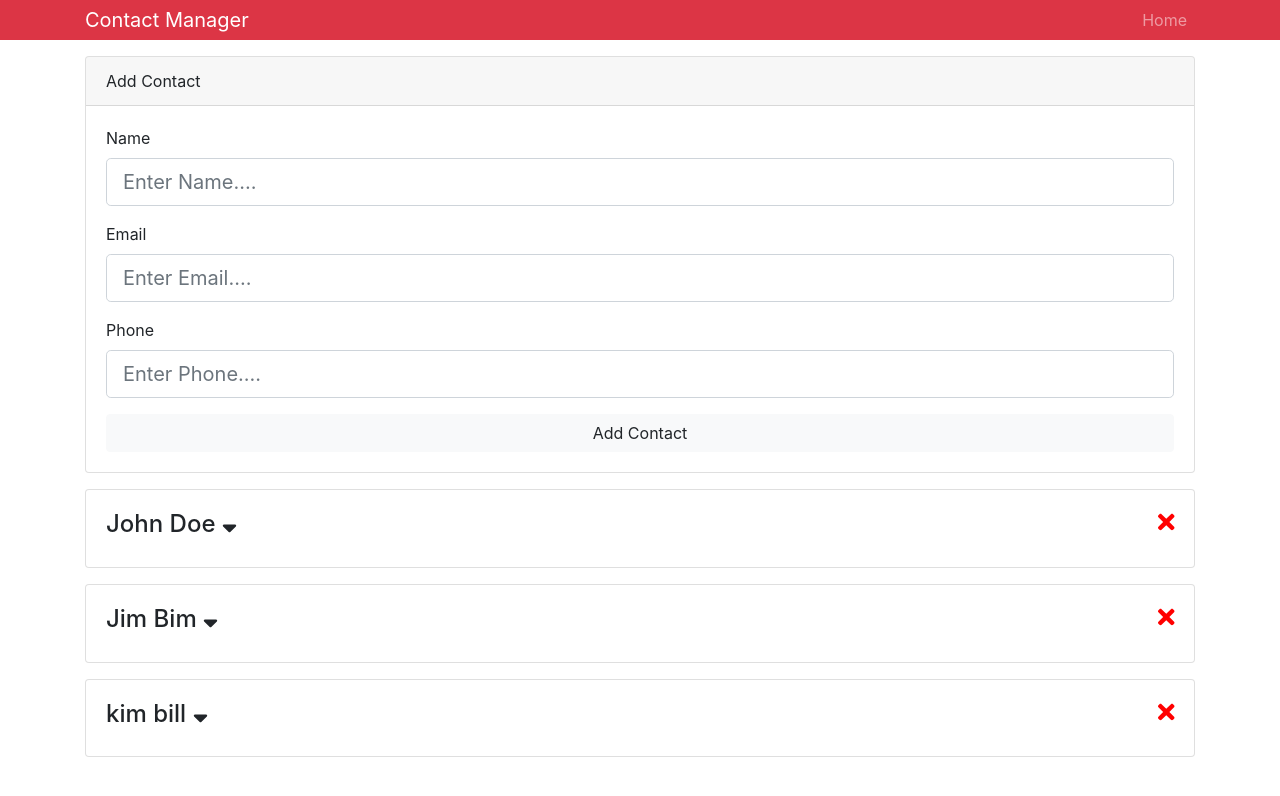
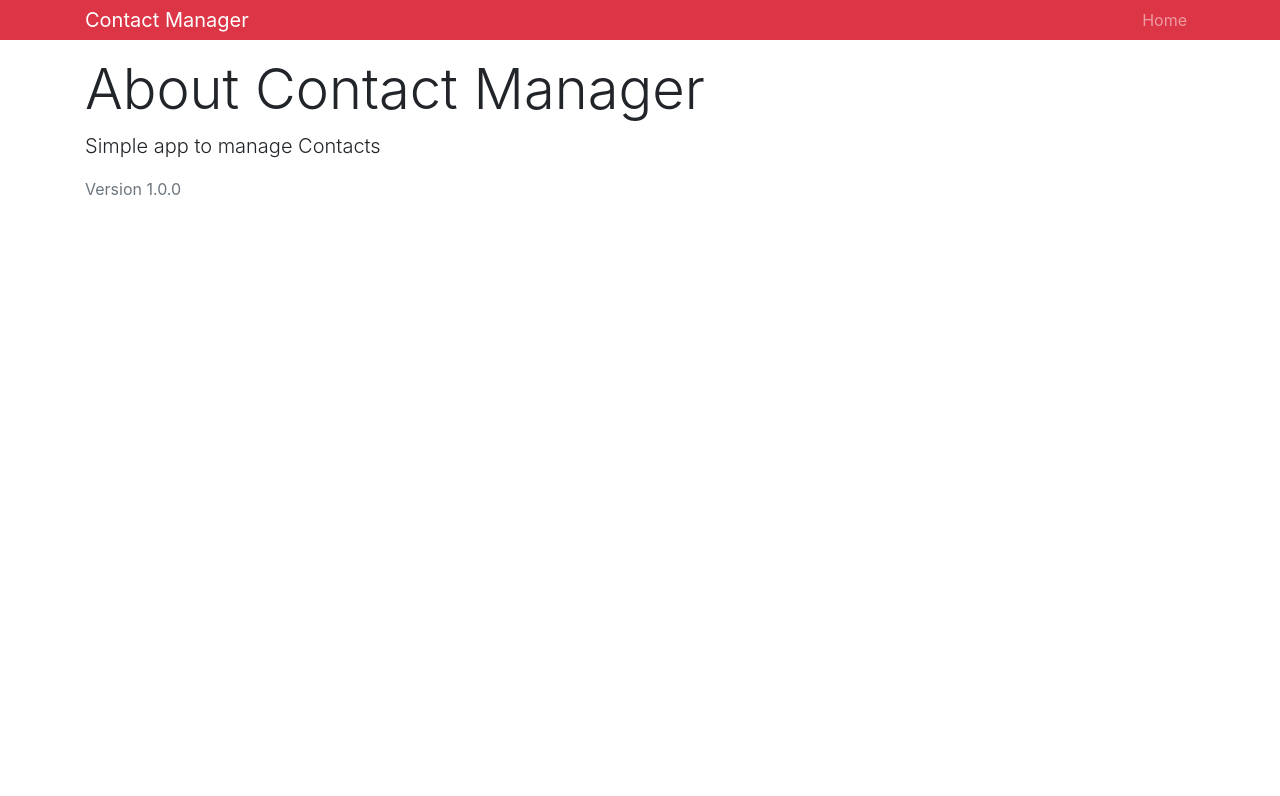
Before and after one commit to sagar0717/React-Contact-Manager, a React (Create React App) app: page /about in a window 1280 px wide. Shown: the top 796 px of the page. Built offline with nearby package versions, Linux system fonts and the light colour scheme.

Commit message:
Chapter 33- React Router Setup

```diff
--- a/package.json
+++ b/package.json
@@ -7,8 +7,10 @@
     "@fortawesome/free-solid-svg-icons": "^5.9.0",
     "@fortawesome/react-fontawesome": "^0.1.4",
     "bootstrap": "^4.3.1",
+    "classnames": "^2.2.6",
     "react": "^16.8.6",
     "react-dom": "^16.8.6",
+    "react-router-dom": "^5.0.1",
     "react-scripts": "3.0.1",
     "uuid": "^3.3.2"
   },
--- a/src/App.js
+++ b/src/App.js
@@ -1,7 +1,10 @@
 import React, { Component } from "react";
+import { BrowserRouter as Router, Route, Switch } from "react-router-dom";
+
 import Contacts from "./components/contacts/Contacts";
 import AddContact from "./components/contacts/AddContact";
 import Header from "./components/layout/Header";
+import About from "./components/pages/About";
 
 import { library } from "@fortawesome/fontawesome-svg-core";
 import { fas } from "@fortawesome/free-solid-svg-icons";
@@ -20,13 +23,18 @@
 
     return (
       <Provider>
-        <div className="App">
-          <Header branding="Contact Manager" />
-          <div className="container">
-            <AddContact />
-            <Contacts />
+        <Router>
+          <div className="App">
+            <Header branding="Contact Manager" />
+            <div className="container">
+              <Switch>
+                <Route exact path="/" component={Contacts} />
+                <Route exact path="/contact/add" component={AddContact} />
+                <Route exact path="/about" component={About} />
+              </Switch>
+            </div>
           </div>
-        </div>
+        </Router>
       </Provider>
     );
   }
--- a/src/components/contacts/AddContact.js
+++ b/src/components/contacts/AddContact.js
@@ -1,17 +1,33 @@
 import React, { Component } from "react";
 import { Consumer } from "../../context";
+import TextInputGroup from "../layout/TextInputGroup";
 import uuid from "uuid";
 class AddContact extends Component {
   state = {
     name: "",
     email: "",
-    phone: ""
+    phone: "",
+    errors: {}
   };
 
   onSubmit = (dispatch, e) => {
     e.preventDefault();
     const { name, email, phone } = this.state;
 
+    if (name === "") {
+      this.setState({ errors: { name: "Name is required" } });
+      return;
+    }
+
+    if (email === "") {
+      this.setState({ errors: { email: "Email is required" } });
+      return;
+    }
+
+    if (phone === "") {
+      this.setState({ errors: { phone: "Phone is required" } });
+      return;
+    }
     const newContact = {
       id: uuid(),
       name,
@@ -24,13 +40,14 @@
     this.setState({
       name: "",
       email: "",
-      phone: ""
+      phone: "",
+      errors: {}
     });
   };
   onChange = e => this.setState({ [e.target.name]: e.target.value });
 
   render() {
-    const { name, email, phone } = this.state;
+    const { name, email, phone, errors } = this.state;
     return (
       <Consumer>
         {value => {
@@ -41,39 +58,31 @@
                 <div className="card-header">Add Contact</div>
                 <div className="card-body">
                   <form onSubmit={this.onSubmit.bind(this, dispatch)}>
-                    <div className="form-group">
-                      <label htmlFor="name">Name</label>
-                      <input
-                        type="text"
+                    <TextInputGroup
+                      label="Name"
                       name="name"
-                        className="form-control form-control-lg"
                       placeholder="Enter Name...."
                       value={name}
                       onChange={this.onChange}
+                      error={errors.name}
                     />
-                    </div>
-                    <div className="form-group">
-                      <label htmlFor="email">Email</label>
-                      <input
-                        type="email"
+                    <TextInputGroup
+                      label="Email"
                       name="email"
-                        className="form-control form-control-lg"
                       placeholder="Enter Email...."
                       value={email}
                       onChange={this.onChange}
+                      type="email"
+                      error={errors.email}
                     />
-                    </div>
-                    <div className="form-group">
-                      <label htmlFor="phone">Phone</label>
-                      <input
-                        type="text"
+                    <TextInputGroup
+                      label="Phone"
                       name="phone"
-                        className="form-control form-control-lg"
                       placeholder="Enter Phone...."
                       value={phone}
                       onChange={this.onChange}
+                      error={errors.phone}
                     />
-                    </div>
                     <input
                       type="submit"
                       value="Add Contact"
--- a/src/components/contacts/Contacts.js
+++ b/src/components/contacts/Contacts.js
@@ -12,6 +12,9 @@
           const { contacts } = value;
           return (
             <React.Fragment>
+              <h1 className="display-4 mb-2">
+                <span className="text-danger">Contact</span> List
+              </h1>
               {contacts.map(contact => (
                 <Contact key={contact.id} contact={contact} />
               ))}
--- /dev/null
+++ b/src/components/layout/TextInputGroup.js
@@ -0,0 +1,46 @@
+import React from "react";
+import PropTypes from "prop-types";
+import { text } from "@fortawesome/fontawesome-svg-core";
+import classnames from "classnames";
+
+const TextInputGroup = ({
+  label,
+  name,
+  value,
+  placeholder,
+  type,
+  onChange,
+  error
+}) => {
+  return (
+    <div className="form-group">
+      <label htmlFor={name}>{label}</label>
+      <input
+        type={type}
+        name={name}
+        className={classnames("form-control form-control-lg", {
+          "is-invalid": error
+        })}
+        placeholder={placeholder}
+        value={value}
+        onChange={onChange}
+      />
+      {error && <div className="invalid-feedback">{error}</div>}
+    </div>
+  );
+};
+
+TextInputGroup.propTypes = {
+  label: PropTypes.string.isRequired,
+  name: PropTypes.string.isRequired,
+  placeholder: PropTypes.string.isRequired,
+  value: PropTypes.string.isRequired,
+  type: PropTypes.string.isRequired,
+  onChange: PropTypes.func.isRequired,
+  error: PropTypes.string
+};
+
+TextInputGroup.defaultProps = {
+  type: "text"
+};
+export default TextInputGroup;
--- /dev/null
+++ b/src/components/pages/About.js
@@ -0,0 +1,13 @@
+import React from "react";
+
+const About = () => {
+  return (
+    <div>
+      <h1 className="display-4">About Contact Manager</h1>
+      <p className="lead">Simple app to manage Contacts</p>
+      <p className="text-secondary">Version 1.0.0</p>
+    </div>
+  );
+};
+
+export default About;
```
Also changed, not shown: 1 other file (tests, documents, lock files or other folders). Lines whose indentation alone changed are shown as unchanged.
